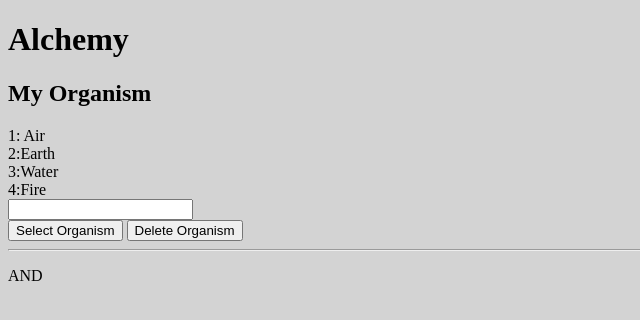
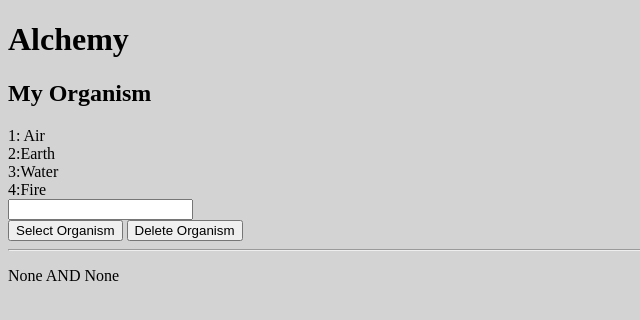
Before and after one commit to ZaRamen/JS-Classwork-4, a plain HTML site: page index.html in a window 1280 px wide. Shown: the full height of the page, 0-640 px from the left. Drawn offline with Linux system fonts and the light colour scheme.

Commit message:
Add files via upload

```diff
--- a/index.html
+++ b/index.html
@@ -27,8 +27,8 @@
         for (let i = 1; i < myOrganisms.length; i++)
         {
             myOrganimsOutput.innerHTML += "<br>" + (i+1) + ":" + getOrganismData(myOrganisms[i], NAME);
-            firstSelection.innerHTML = getOrganismData(firstSelection, NAME);
-            secondSelection.innerHTML = getOrganismData(secondSelection, NAME);
+            firstSelectionOutput.innerHTML = getOrganismData(firstSelection, NAME);
+            secondSelectionOutput.innerHTML = getOrganismData(secondSelection, NAME);
         }
     }
     function selectOrganism()
@@ -54,7 +54,7 @@
     }
     function addNewOrganism()
     {
-        var newOrganism = findCombo (firstSelection, secondSelection);
+        var newOrganism = findCombo(firstSelection, secondSelection);
         if (newOrganism != NONE)
         {
             if (myOrganisms.indexOf(newOrganism) < 0)
@@ -67,7 +67,7 @@
     {
         var idx = parseInt(organismForm.orgse1.value) - 1;
         if (idx < ORGANISM_OFFSET || idx >= myOrganisms.length) return;
-        myOrganism.splice(idx, 1);
+        myOrganisms.splice(idx, 1);
         organismForm.orgse1.value = '';
         display();
     }
--- a/script.js
+++ b/script.js
@@ -15,6 +15,7 @@ function areParents(organism, parent1, parent2)
     var secondParent = getOrganismData(organism, PARENT_2);
     var parent1 = getOrganismData(parent1, NAME);
     var parent2 = getOrganismData(parent2, NAME);
+
 
     return (firstParent == parent1 || secondParent == parent1) && (firstParent == parent2 || secondParent == parent2);
 }
```
